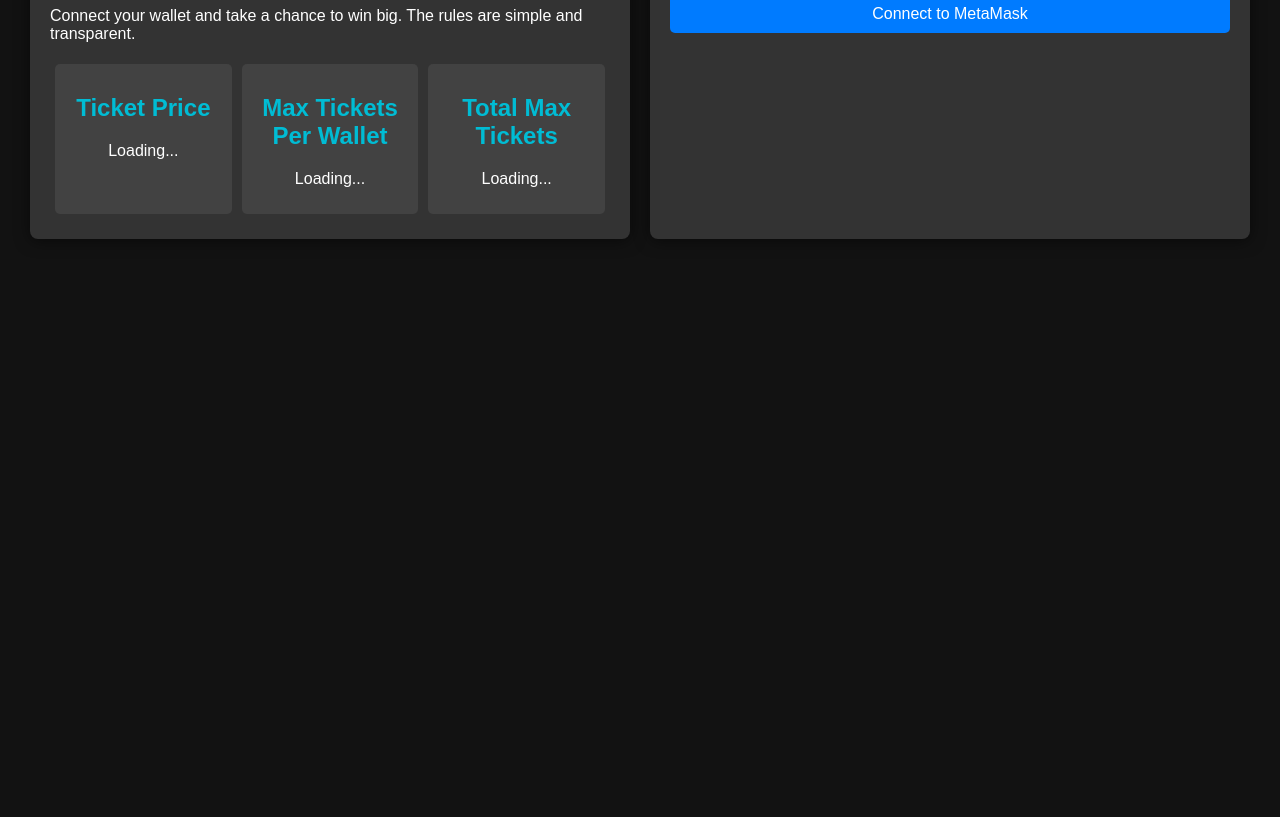
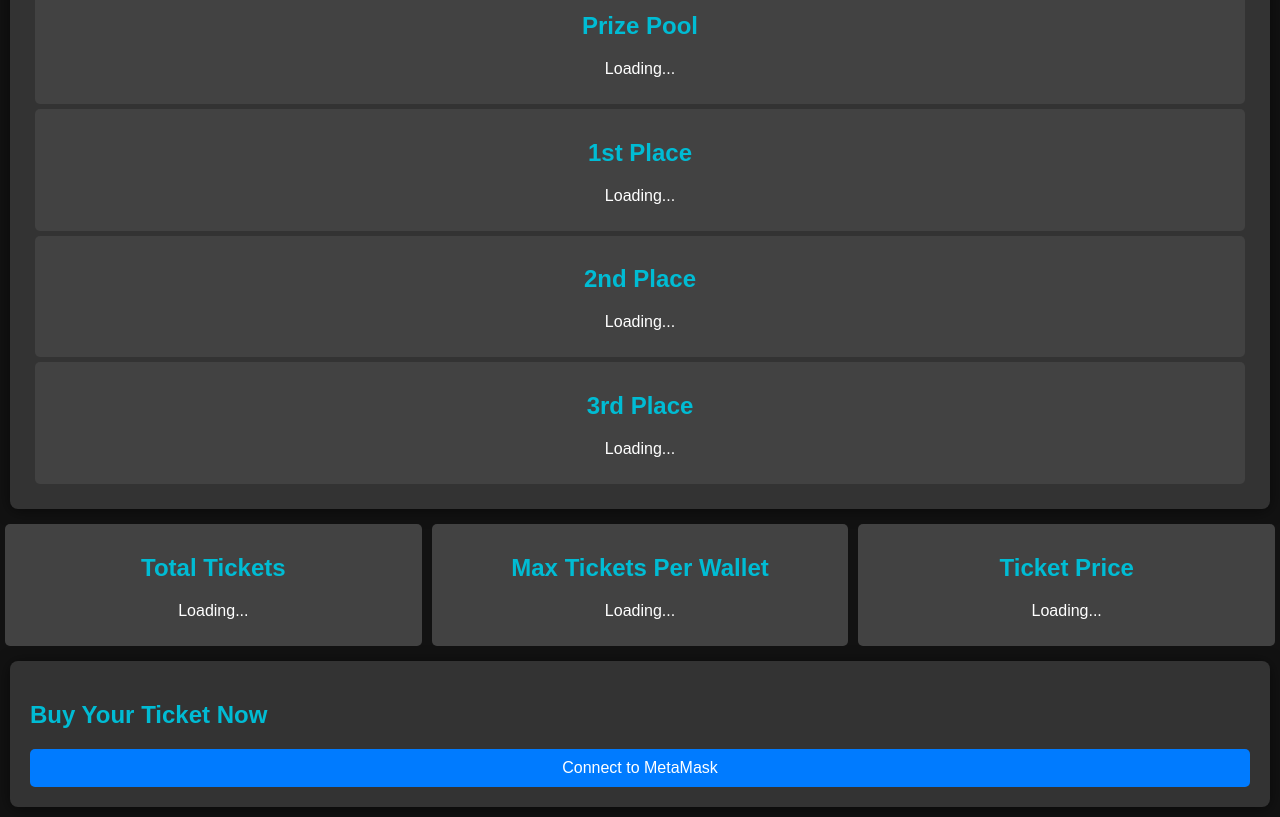
Before and after one commit to shibbbshrimmm/shrimpzlotto, a website: page index.html in a window 1280 px wide. Shown: the part 123-940 px from the top of the page. Before the commit the page ends 800 px from the top, so only its background shows below. Drawn offline with Linux system fonts and the light colour scheme.

Commit message:
Update index.html

```diff
--- a/index.html
+++ b/index.html
@@ -8,34 +8,51 @@
     <script src="https://cdn.jsdelivr.net/npm/web3/dist/web3.min.js"></script>
 </head>
 <body>
-    <div class="container">
-        <div class="info">
-            <h1>Welcome to Shrimpz Lottery!</h1>
-            <p>Connect your wallet and take a chance to win big. The rules are simple and transparent.</p>
-            <div class="data-container">
-                <div id="ticketPrice" class="data-box">
-                    <h2>Ticket Price</h2>
-                    <p>Loading...</p>
-                </div>
-                <div id="maxTicketsPerWallet" class="data-box">
-                    <h2>Max Tickets Per Wallet</h2>
-                    <p>Loading...</p>
-                </div>
-                <div id="totalMaxTickets" class="data-box">
-                    <h2>Total Max Tickets</h2>
-                    <p>Loading...</p>
-                </div>
+    <header>
+        <h1>ShrimpzLotto</h1>
+    </header>
+    <main>
+        <section class="info">
+            <div id="prizePool" class="data-box">
+                <h2>Prize Pool</h2>
+                <p>Loading...</p>
             </div>
-        </div>
-        <div class="actions">
+            <div id="firstPlace" class="data-box">
+                <h2>1st Place</h2>
+                <p>Loading...</p>
+            </div>
+            <div id="secondPlace" class="data-box">
+                <h2>2nd Place</h2>
+                <p>Loading...</p>
+            </div>
+            <div id="thirdPlace" class="data-box">
+                <h2>3rd Place</h2>
+                <p>Loading...</p>
+            </div>
+        </section>
+        <section class="data-container">
+            <div class="data-box">
+                <h2>Total Tickets</h2>
+                <p>Loading...</p>
+            </div>
+            <div class="data-box">
+                <h2>Max Tickets Per Wallet</h2>
+                <p>Loading...</p>
+            </div>
+            <div class="data-box">
+                <h2>Ticket Price</h2>
+                <p>Loading...</p>
+            </div>
+        </section>
+        <section class="actions">
             <h2>Buy Your Ticket Now</h2>
             <button id="connectButton">Connect to MetaMask</button>
             <div id="ticketSection" class="hidden">
                 <button id="approveButton">Approve Tokens</button>
                 <button id="buyTicketButton">Buy Ticket</button>
             </div>
-        </div>
-    </div>
+        </section>
+    </main>
     <script src="script.js"></script>
 </body>
 </html>
```
